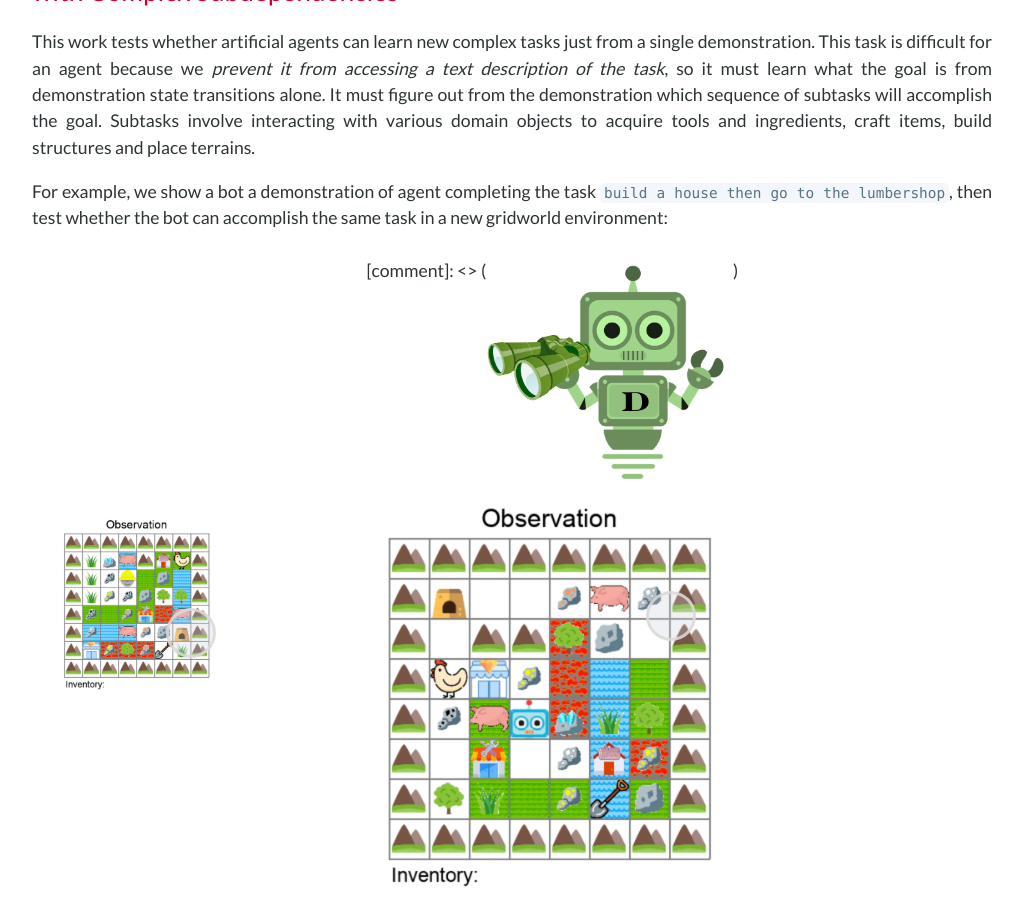
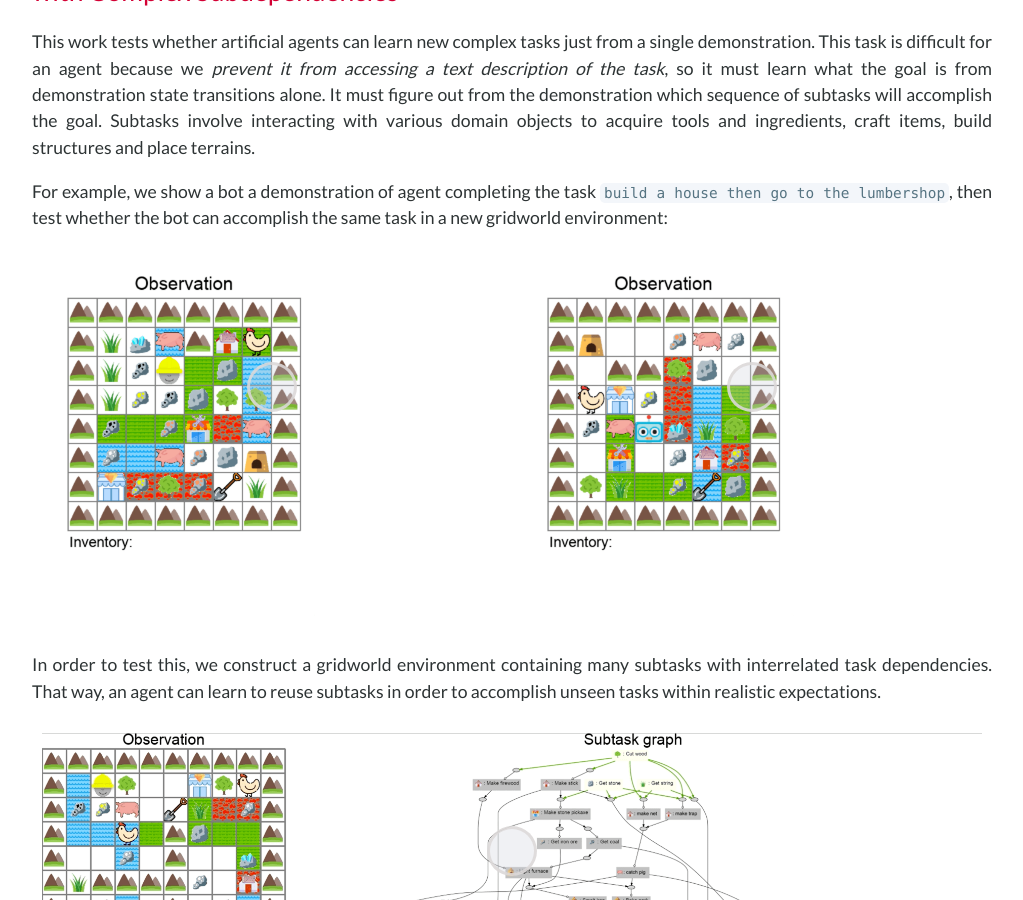
Before and after one commit to mhauskn/mocapact.github.io, a Jekyll site: the page built from index.md, in a window 1280 px wide and 900 px high, scrolled down 1081 px. Shown: the whole window, without its empty margins (128-1151 px from the left). Built offline with Jekyll 4.4.1, drawn with Linux system fonts in a browser that asks for light colours; nearby versions of some CDN libraries; our own code applies the rules of GitHub Pages for plain Markdown files; comment, search, counter and statistics services are not loaded.

Commit message:
fixed comment

```diff
--- a/index.md
+++ b/index.md
@@ -29,7 +29,7 @@ bot can accomplish the same task in a new gridworld environment:
 <td><figure> <img src="assets/task_demos/house_lumber_agent.png" alt="house_lumber_agent" data-alt="assets/task_demos/house_lumber_agent.gif" width="60%"/> </figure></td>
 
 <td>
-[comment]: <> (<img src="assets/dbot.png" width="40%"/> )
+<!-- img src="assets/dbot.png" width="40%" -->
 <figure> <img src="assets/task_demos/house_lumber_bot.png" alt="house_lumber_bot" data-alt="assets/task_demos/house_lumber_bot.gif" width="60%" /> </figure></td>
 </tr>
 </table>
```
